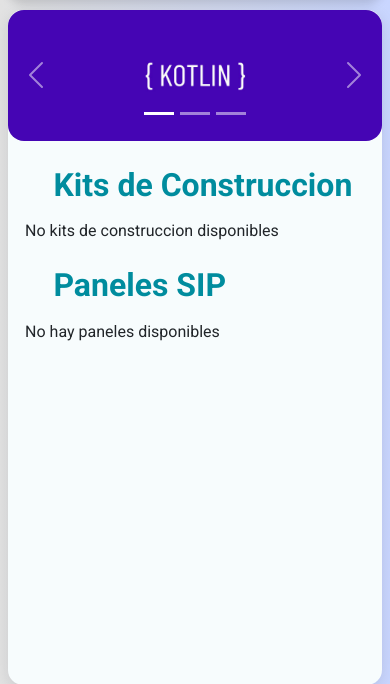
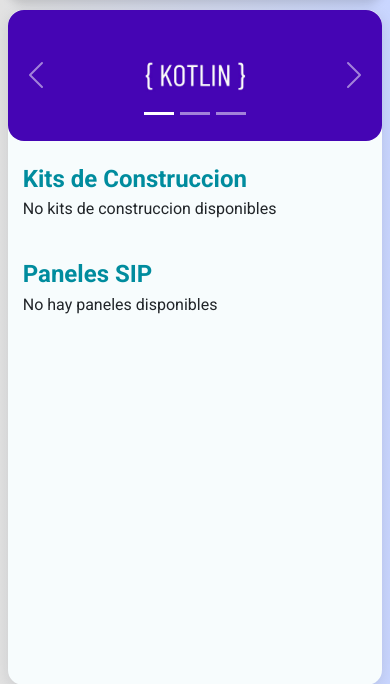
Before and after one commit to paocespedes-bit/Capstone-, a Django app: page / in a window 390 px wide. Shown: the part 52-736 px from the top of the page. Run offline with Django 5.2, Linux system fonts and the light colour scheme; data that the repository does not hold is empty; some libraries are stand-ins or nearby versions.

Commit message:
aplicacion de responsivo index

```diff
--- a/Fase_2/Evidencias_Proyecto/SIPstore/core/static/core/style/index.css
+++ b/Fase_2/Evidencias_Proyecto/SIPstore/core/static/core/style/index.css
@@ -1,12 +1,13 @@
 .tarjetas{
-    margin: 25px 10px;
+    padding: 2% 7% ;
 }
 
 .titulo h1{
+    /* font-size: 2.5em; */
     font-size: xx-large;
     font-weight: bold;
     color: #008c9e ;
-    margin-left: 10%;
+    Margin: 50px 0 0 2%;
 }
 
 .cards{
@@ -16,3 +17,16 @@
     justify-content: space-between start;
     align-items: start;
 }
+
+@media (max-width: 600px) {
+    .titulo h1{
+        font-size: 1.5em;
+        margin: 20px 0 0 1%;
+    }
+    .cards{
+        padding: 1%;
+    }
+    .tarjetas{
+        padding: 1% 3%;
+    }
+}
--- a/Fase_2/Evidencias_Proyecto/SIPstore/core/templates/index.html
+++ b/Fase_2/Evidencias_Proyecto/SIPstore/core/templates/index.html
@@ -15,6 +15,7 @@
   <div class="titulo">
     <h1>Paneles SIP</h1>
   </div>
+
   <div class="cards">
     <!-- !Incluir tarjetas -->
     {% include "t_paneles.html" with paneles=paneles %}
```
